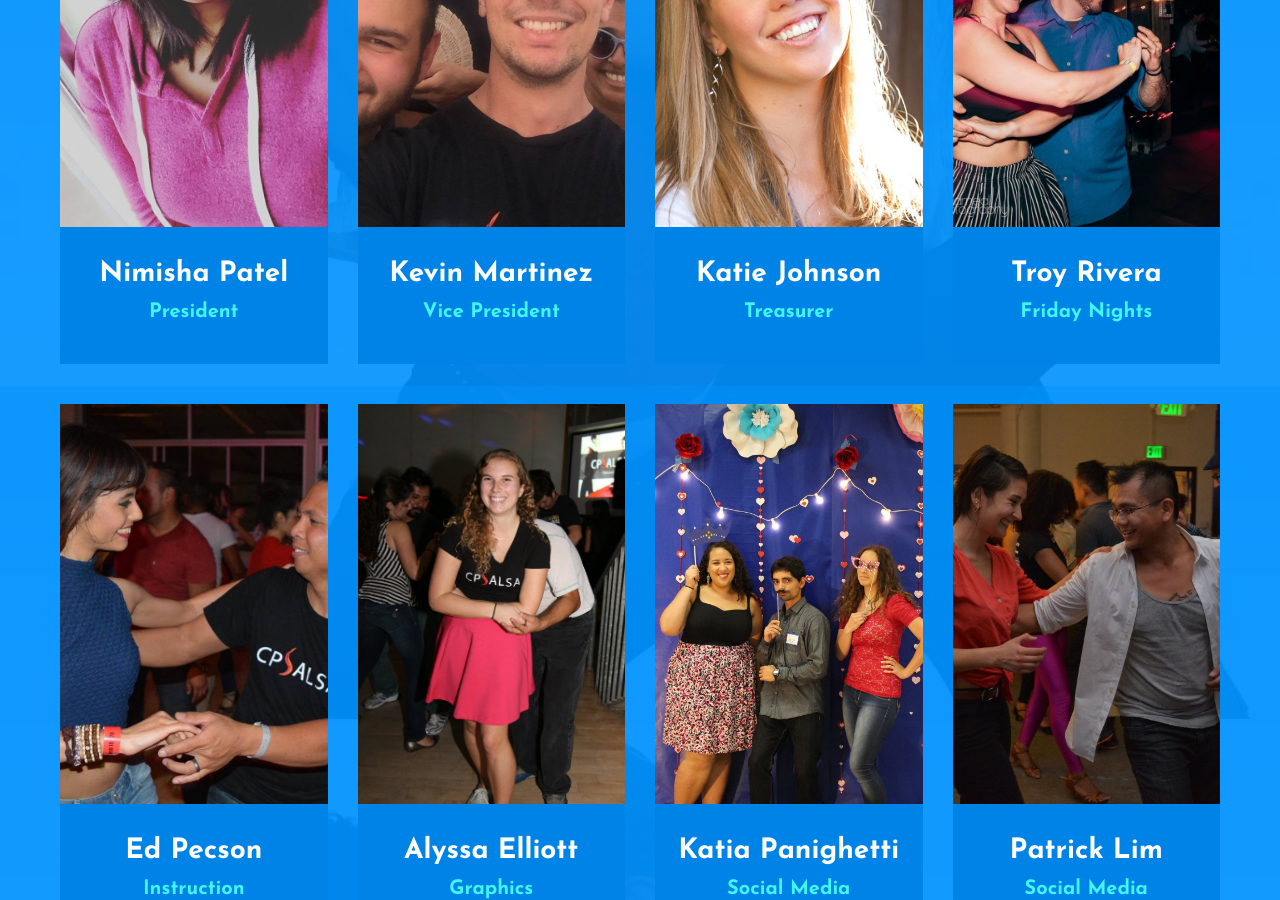
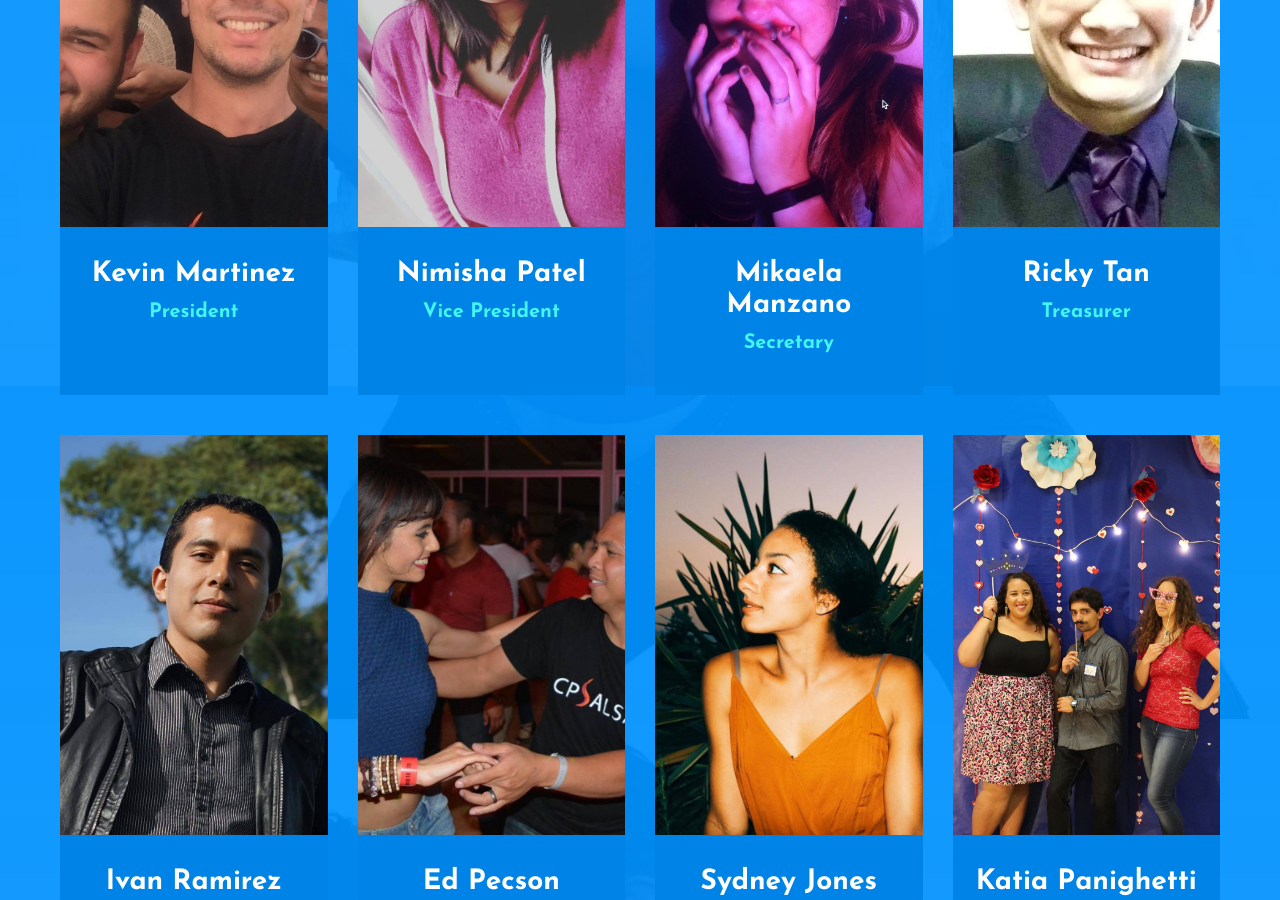
Before and after one commit to cpsalsa/cpsalsa.github.io, a Jekyll site: the page built from index.html, in a window 1280 px wide and 900 px high, scrolled down 2732 px. Built offline with Jekyll 4.4.1, drawn with Linux system fonts in a browser that asks for light colours; comment, search, counter and statistics services are not loaded; some of the changed text lies outside the part shown.

Commit message:
Updates member information based on latest elections.

```diff
--- a/_data/members.yml
+++ b/_data/members.yml
@@ -1,26 +1,32 @@
+  - name: Kevin Martinez
+    position: President
+    image:
+        url: images/members/vice-president.jpg
+        alt: Picture of Kevin Martinez
+
   - name: Nimisha Patel
-    position: President
+    position: Vice President
     image:
         url: images/members/president.jpg
         alt: Picture of Nimisha Patel
 
-  - name: Kevin Martinez
-    position: Vice President
+  - name: Mikaela Manzano
+    position: Secretary
     image:
-        url: images/members/vice-president.jpg
-        alt: Picture of Kevin Martinez
+        url: images/members/secretary.jpg
+        alt: Picture of Mikaela Manzano
 
-  - name: Katie Johnson
+  - name: Ricky Tan
     position: Treasurer
     image:
         url: images/members/treasurer.jpg
-        alt: Picture of Katie Johnson
+        alt: Picture of Ricky Tan
 
-  - name: Troy Rivera
+  - name: Ivan Ramirez
     position: Friday Nights
     image:
         url: images/members/friday-nights.jpg
-        alt: Picture of Troy Rivera
+        alt: Picture of Ivan Ramirez
 
   - name: Ed Pecson
     position: Instruction
@@ -28,11 +34,11 @@
         url: images/members/instruction.jpg
         alt: Picture of Ed Pecson
 
-  - name: Alyssa Elliott
-    position: Graphics
+  - name: Sydney Jones
+    position: Advertising
     image:
         url: images/members/graphics.jpg
-        alt: Picture of Allysa Elliot
+        alt: Picture of Sydney Jones
 
   - name: Katia Panighetti
     position: Social Media
@@ -40,14 +46,8 @@
         url: images/members/social-media-1.jpg
         alt: Picture of Katia Panighetti
 
-  - name: Patrick Lim
-    position: Social Media
-    image:
-        url: images/members/social-media-2.jpg
-        alt: Picture of Patrick Lim
-
-  - name: Kelsey Woodson
+  - name: Maya Blair
     position: Outreach
     image:
         url: images/members/outreach.jpg
-        alt: Picture of Kelsey Woodson
+        alt: Picture of Maya Blair
```
Also changed, not shown: images/members/friday-nights.jpg, images/members/graphics.jpg, images/members/outreach.jpg, images/members/secretary.jpg (added), images/members/treasurer.jpg.
